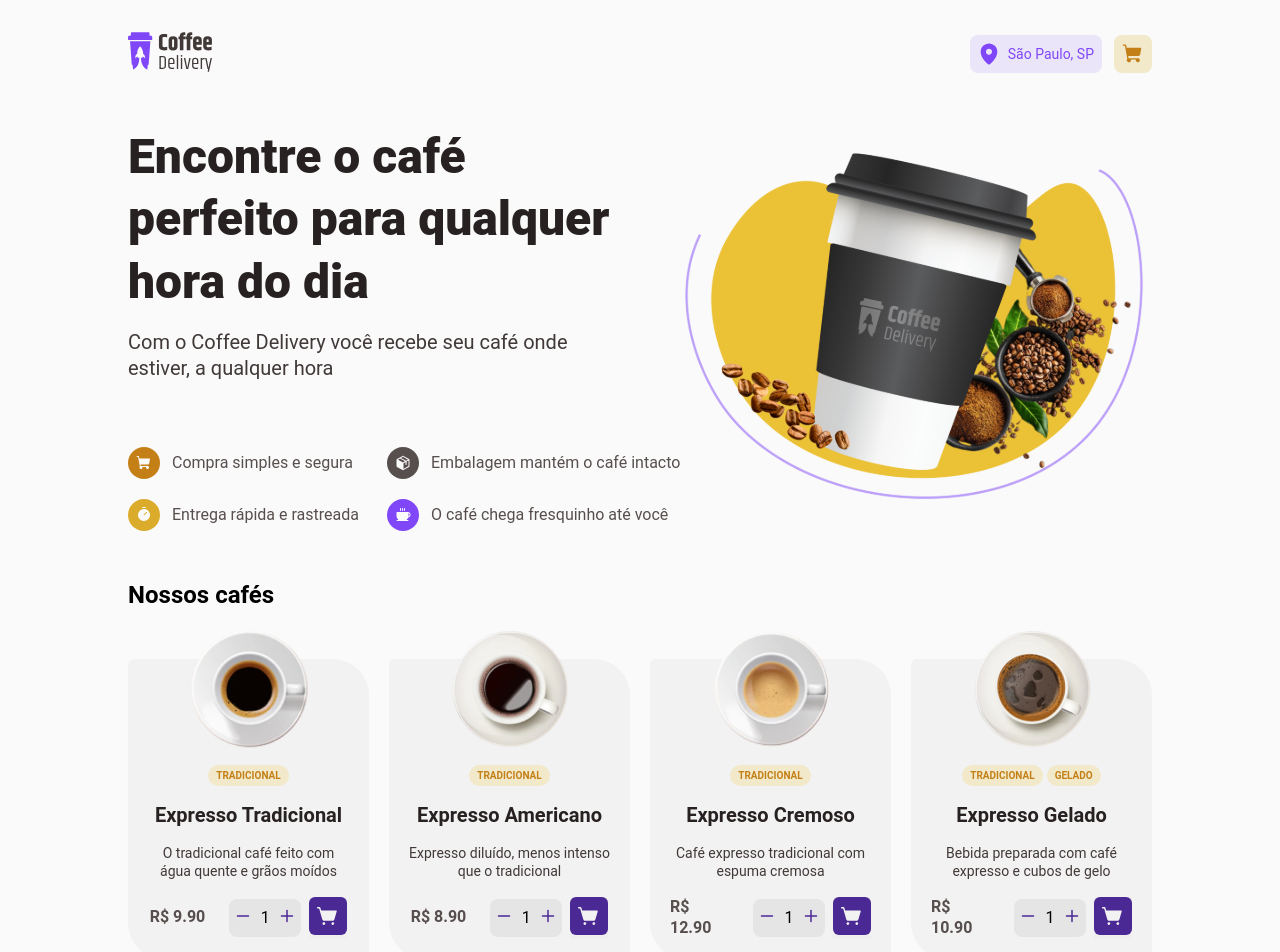
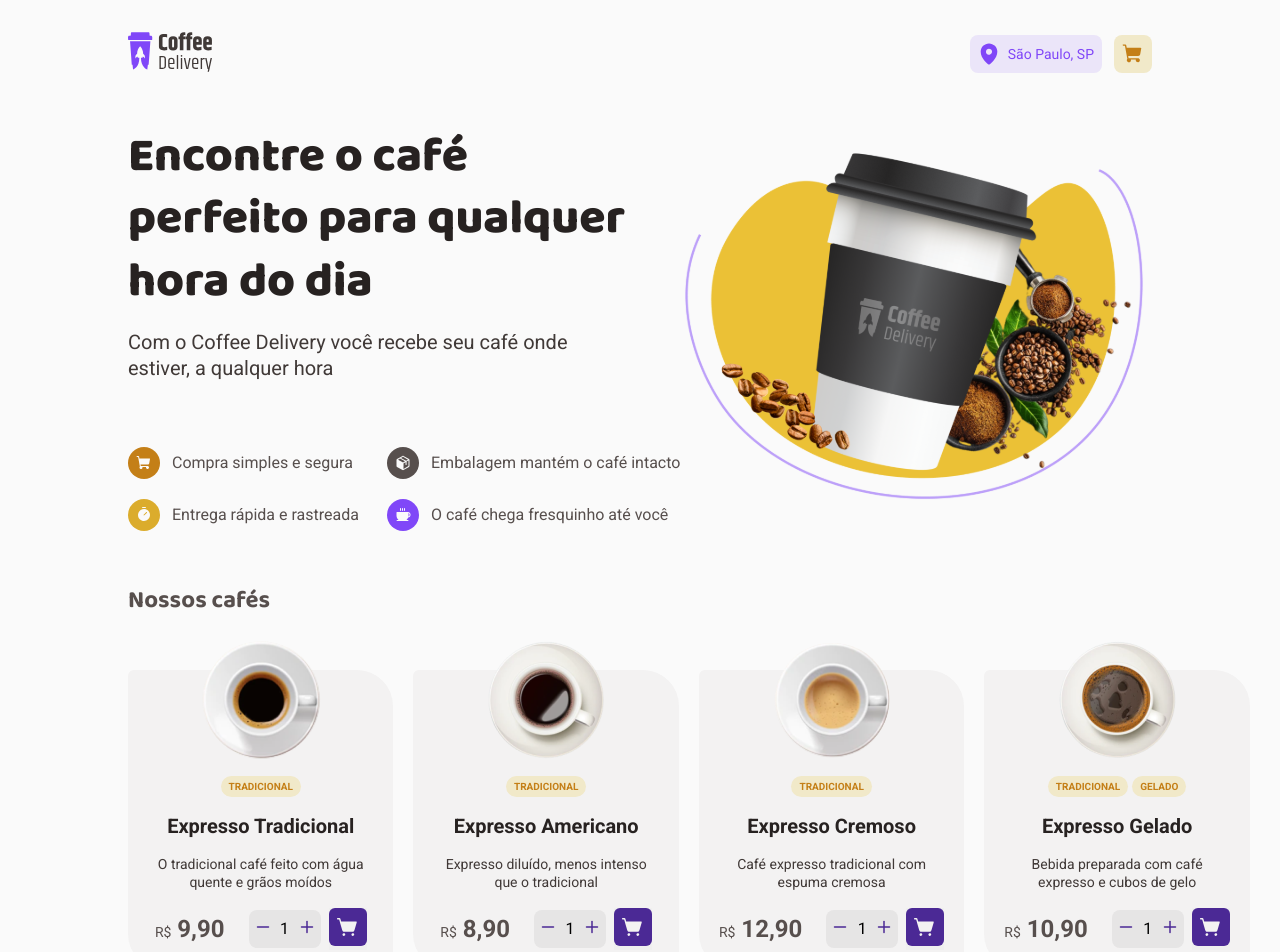
Before and after one commit to guidari/coffee-delivery, a React (Vite) app: page / in a window 1280 px wide. Shown: the top 952 px of the page. Built offline with nearby package versions, Linux system fonts and the light colour scheme.

Commit message:
Change font-family

```diff
--- a/index.html
+++ b/index.html
@@ -4,6 +4,15 @@
     <meta charset="UTF-8" />
     <link rel="icon" type="image/svg+xml" href="/vite.svg" />
     <meta name="viewport" content="width=device-width, initial-scale=1.0" />
+    <link
+      href="https://fonts.googleapis.com/css2?family=Roboto+Mono:wght@700&family=Roboto:wght@400;700&display=swap"
+      rel="stylesheet"
+    />
+    <link
+      href="https://fonts.googleapis.com/css2?family=Baloo+2:wght@700;800&family=Roboto:wght@400;700&display=swap"
+      rel="stylesheet"
+    />
+
     <title>Coffee Delivery</title>
   </head>
   <body>
--- a/src/pages/Cart/components/SelectedCoffee/index.tsx
+++ b/src/pages/Cart/components/SelectedCoffee/index.tsx
@@ -95,7 +95,7 @@ export default function SelectedCoffee({
         <ContainerNamePrice>
           <SelectedQuantityCoffee>{name}</SelectedQuantityCoffee>
           <SelectedPriceCoffee>
-            <span> R$ {formatToBRCashString(coffeePrice)}</span>
+            R$ {formatToBRCashString(coffeePrice)}
           </SelectedPriceCoffee>
         </ContainerNamePrice>
 
--- a/src/pages/Cart/style.ts
+++ b/src/pages/Cart/style.ts
@@ -20,6 +20,7 @@ export const Title = styled.div`
   line-height: 130%;
   margin-bottom: 15px;
   color: ${(props) => props.theme["base-subtitle"]};
+  font-family: "Baloo 2";
 `;
 
 export const BoxSection = styled.div`
--- a/src/pages/Home/components/CoffeeCard/index.tsx
+++ b/src/pages/Home/components/CoffeeCard/index.tsx
@@ -21,6 +21,7 @@ import {
 
 import PurpleCart from "../../../../assets/images/purpleCart.svg";
 import AlertMessage from "../../../../components/AlertMessage";
+import { formatToBRCashString } from "../../../../utils/formatCashString";
 
 interface ICoffee {
   id: number;
@@ -143,7 +144,7 @@ export default function CoffeeCard({ coffee }: ICoffeeItemProps) {
 
       <OrderPirceContainer>
         <PriceTag>
-          <span>R$ {coffee.price}0</span>
+          R$<span>{formatToBRCashString(coffee.price)}</span>
         </PriceTag>
         <CartQuantityContainer>
           <InputCount
--- a/src/pages/Home/components/CoffeeCard/style.ts
+++ b/src/pages/Home/components/CoffeeCard/style.ts
@@ -90,10 +90,13 @@ export const OrderPirceContainer = styled.div`
 `;
 
 export const PriceTag = styled.div`
+  font-weight: 400;
+  font-size: 14px;
+  color: ${(props) => props.theme["base-text"]};
+
   span {
-    font-weight: 700;
-    font-size: 16px;
-    line-height: 130%;
+    font-weight: 800;
+    font-size: 24px;
     color: ${(props) => props.theme["base-text"]};
   }
 `;
--- a/src/pages/Home/style.ts
+++ b/src/pages/Home/style.ts
@@ -1,6 +1,11 @@
 import styled from "styled-components";
 
-export const HomeContainer = styled.div``;
+export const HomeContainer = styled.div`
+  h2 {
+    font-family: "Baloo 2";
+    color: ${(props) => props.theme["base-text"]};
+  }
+`;
 
 export const InfoContainer = styled.div`
   display: flex;
@@ -29,6 +34,7 @@ export const Title = styled.h1`
   font-weight: 800;
   font-size: 48px;
   line-height: 130%;
+  font-family: "Baloo 2";
 
   flex: none;
   order: 0;
--- a/src/pages/OrderInfo/style.ts
+++ b/src/pages/OrderInfo/style.ts
@@ -18,6 +18,7 @@ export const LeftContainer = styled.div`
     font-size: 32px;
     line-height: 130%;
     color: ${(props) => props.theme["yellow-dark"]};
+    font-family: "Baloo 2";
   }
 
   h2 {
```
Also changed, not shown: 1 other file (tests, documents, lock files or other folders).
